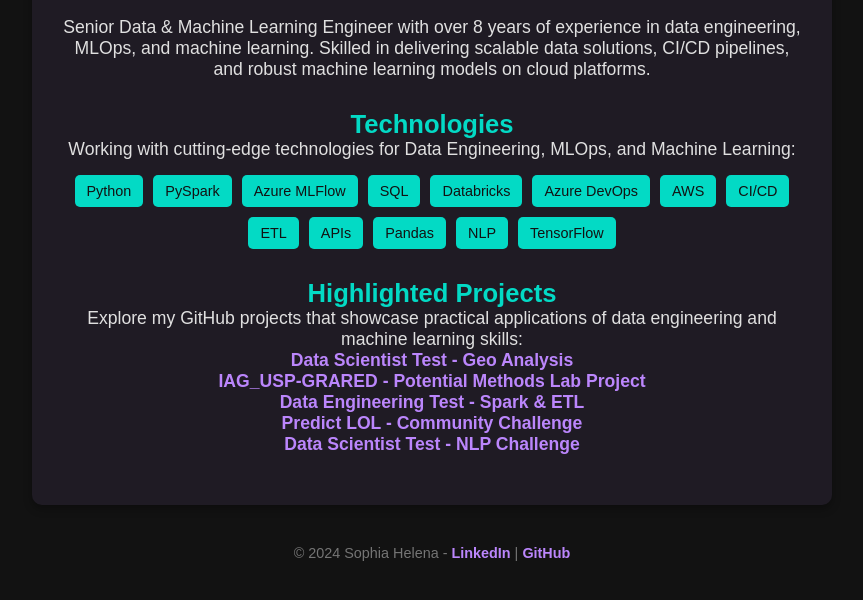
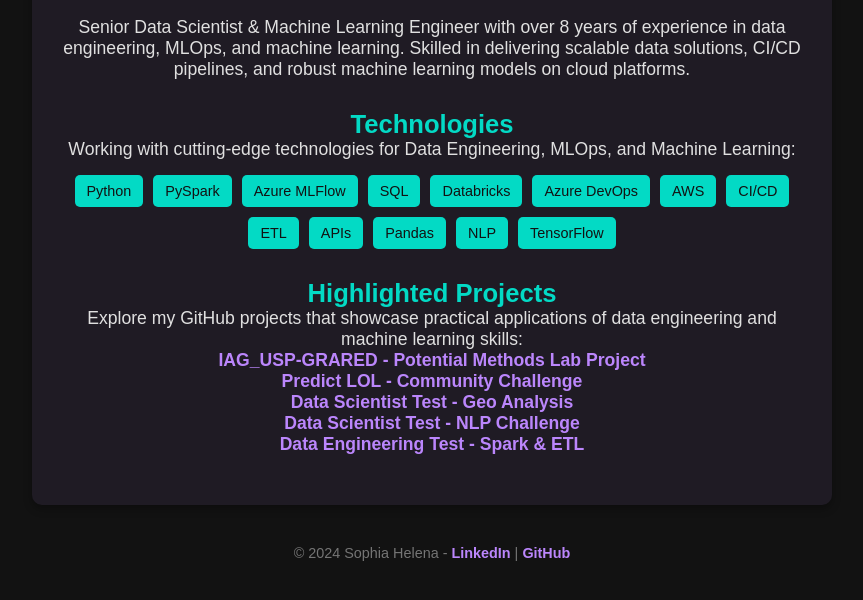
Before and after one commit to sophia-katze/sophia-katze.github.io, a plain HTML site: page index.html in a window 1280 px wide. Shown: the part 154-754 px from the top of the page, without its empty margins (208-1071 px from the left). Drawn offline with Linux system fonts and the light colour scheme.

Commit message:
Update index.html

```diff
--- a/index.html
+++ b/index.html
@@ -3,7 +3,7 @@
 <head>
     <meta charset="UTF-8">
     <meta name="viewport" content="width=device-width, initial-scale=1.0">
-    <title>Sophia Helena | Data & ML Engineer</title>
+    <title>Sophia Helena Katze | Data Scientist & ML Engineer</title>
     <style>
         /* Reset */
         * {
@@ -87,7 +87,7 @@
 <body>
     <div class="container">
         <h1>Sophia Helena</h1>
-        <p class="intro">Senior Data & Machine Learning Engineer with over 8 years of experience in data engineering, MLOps, and machine learning. Skilled in delivering scalable data solutions, CI/CD pipelines, and robust machine learning models on cloud platforms.</p>
+        <p class="intro">Senior Data Scientist & Machine Learning Engineer with over 8 years of experience in data engineering, MLOps, and machine learning. Skilled in delivering scalable data solutions, CI/CD pipelines, and robust machine learning models on cloud platforms.</p>
 
         <h2>Technologies</h2>
         <div class="technologies">
@@ -113,11 +113,11 @@
         <div class="projects">
             <p>Explore my GitHub projects that showcase practical applications of data engineering and machine learning skills:</p>
             <ul style="list-style-type: none; padding-left: 0;">
+                <li><a href="https://github.com/sophia-helena-paula/IAG_USP-GRARED-v2" target="_blank">IAG_USP-GRARED - Potential Methods Lab Project</a></li>
+                <li><a href="https://github.com/sophia-helena-paula/dados_de_fato-predict_lol" target="_blank">Predict LOL - Community Challenge</a></li>
                 <li><a href="https://github.com/sophia-helena-paula/data-scientist-test-01-geo" target="_blank">Data Scientist Test - Geo Analysis</a></li>
-                <li><a href="https://github.com/sophia-helena-paula/IAG_USP-GRARED-v2" target="_blank">IAG_USP-GRARED - Potential Methods Lab Project</a></li>
+                <li><a href="https://github.com/sophia-helena-paula/data-scientist-test-02-nlp" target="_blank">Data Scientist Test - NLP Challenge</a></li>
                 <li><a href="https://github.com/sophia-helena-paula/data-engineering-test-01-spark" target="_blank">Data Engineering Test - Spark & ETL</a></li>
-                <li><a href="https://github.com/sophia-helena-paula/dados_de_fato-predict_lol" target="_blank">Predict LOL - Community Challenge</a></li>
-                <li><a href="https://github.com/sophia-helena-paula/data-scientist-test-02-nlp" target="_blank">Data Scientist Test - NLP Challenge</a></li>
             </ul>
         </div>
     </div>
```
